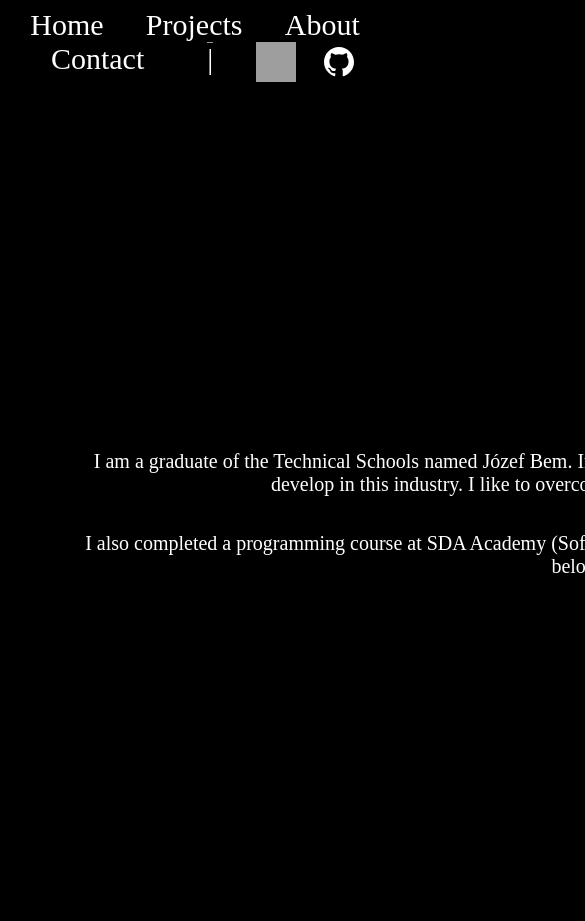
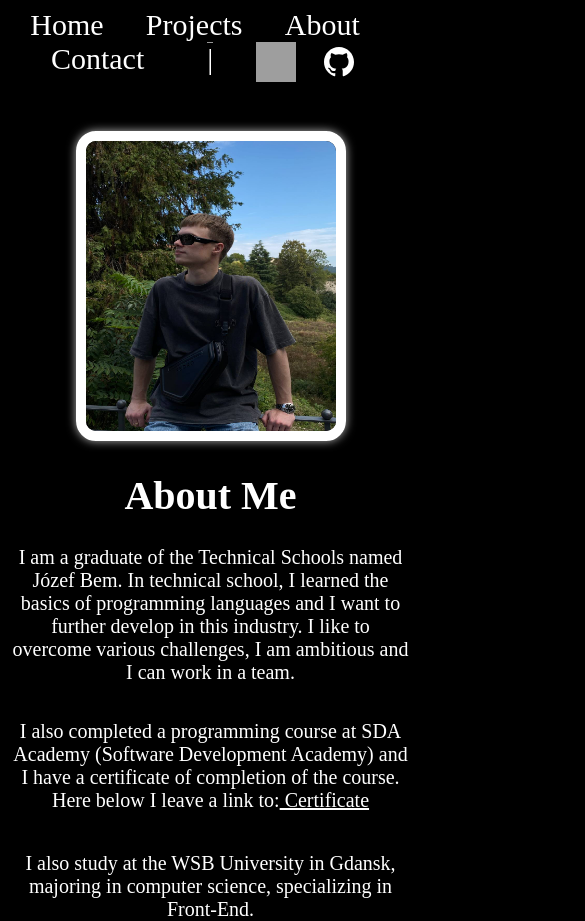
Before and after one commit to ypayel/My_website, a React (Create React App) app: page /about in a window 390 px wide. Shown: the top 921 px of the page, 585 px wide, since content can reach past the window. Before the commit the page ends 844 px from the top, so only its background shows below. Built offline with nearby package versions, Linux system fonts and the light colour scheme; no server answers; grey boxes are pictures that could not be loaded.

Commit message:
response 425px

```diff
--- a/src/components/About/About.scss
+++ b/src/components/About/About.scss
@@ -8,7 +8,6 @@
 
 .image-container {
     flex-shrink: 0;
-    margin-left: px;
     margin-top: 75px;
     margin-left: 100px;
 }
@@ -33,12 +32,57 @@
 .about-first-text {
     margin-top: 0;
     margin-bottom: 1rem;
-    width: 1250px;
+    width: 1000px;
 }
 .certificate-link {
-    text-decoration:none;
+    text-decoration:underline;
     color: white;
 }
 .navigation-conteiner {
     float: right;
 }
+
+@media screen  and (max-width: 425px) {
+    .nav-conteiner {
+        display: flex;
+        justify-content: space-evenly;
+        flex-wrap: wrap;
+    }
+    .nav-conteiner p {
+        font-size: 30px;
+        text-align: center;
+    }
+    .nav-conteiner a {
+        margin: 0px;
+    }
+    .github-icon {
+        width: 40px;
+        height: 40px;
+
+    }
+    .linkedin-icon {
+        width: 40px;
+        height: 40px;
+    }
+    .about-container {
+        display: flex;
+        flex-direction: column;
+        width: 350px;
+    }
+    .text-container {
+        width: 400px;
+        height: 400px;
+        margin-top: 0px;
+    }
+    .about-first-text {
+        width: auto;
+    }
+    .my-image {
+        width: 250px;
+        height: 290px;
+    }
+    .image-container {
+        margin-left: 55px;
+        margin-top: 45px;
+    }
+}
--- a/src/components/About/About.tsx
+++ b/src/components/About/About.tsx
@@ -5,6 +5,9 @@ export const About = () => {
         <>
         <Nav/>
         <div className="about-container">
+        <div className="image-container">
+            <img src={process.env.PUBLIC_URL + '/images/me.jpg'} alt="me" className="my-image" />
+            </div>
             <div className="text-container">
                 <h1 className="about-header">About Me</h1>
                 <p className="about-first-text">
@@ -22,10 +25,10 @@ export const About = () => {
                     Here below I leave a link to:
                     <a href="https://app.diplomasafe.com/pl-PL/diploma/d859f9cfc625bf746ae5add1a94d275450f1f2760" target="_blank" className="certificate-link"> Certificate</a>
                 </p>
+                <p className="about-third-text">I also study at the WSB University in Gdansk, majoring in computer science, specializing in Front-End.
+                </p>
             </div>
-            <div className="image-container">
-            <img src={process.env.PUBLIC_URL + '/images/me.jpg'} alt="me" className="my-image" />
-            </div>
+
         </div>
         </>
     )
```
